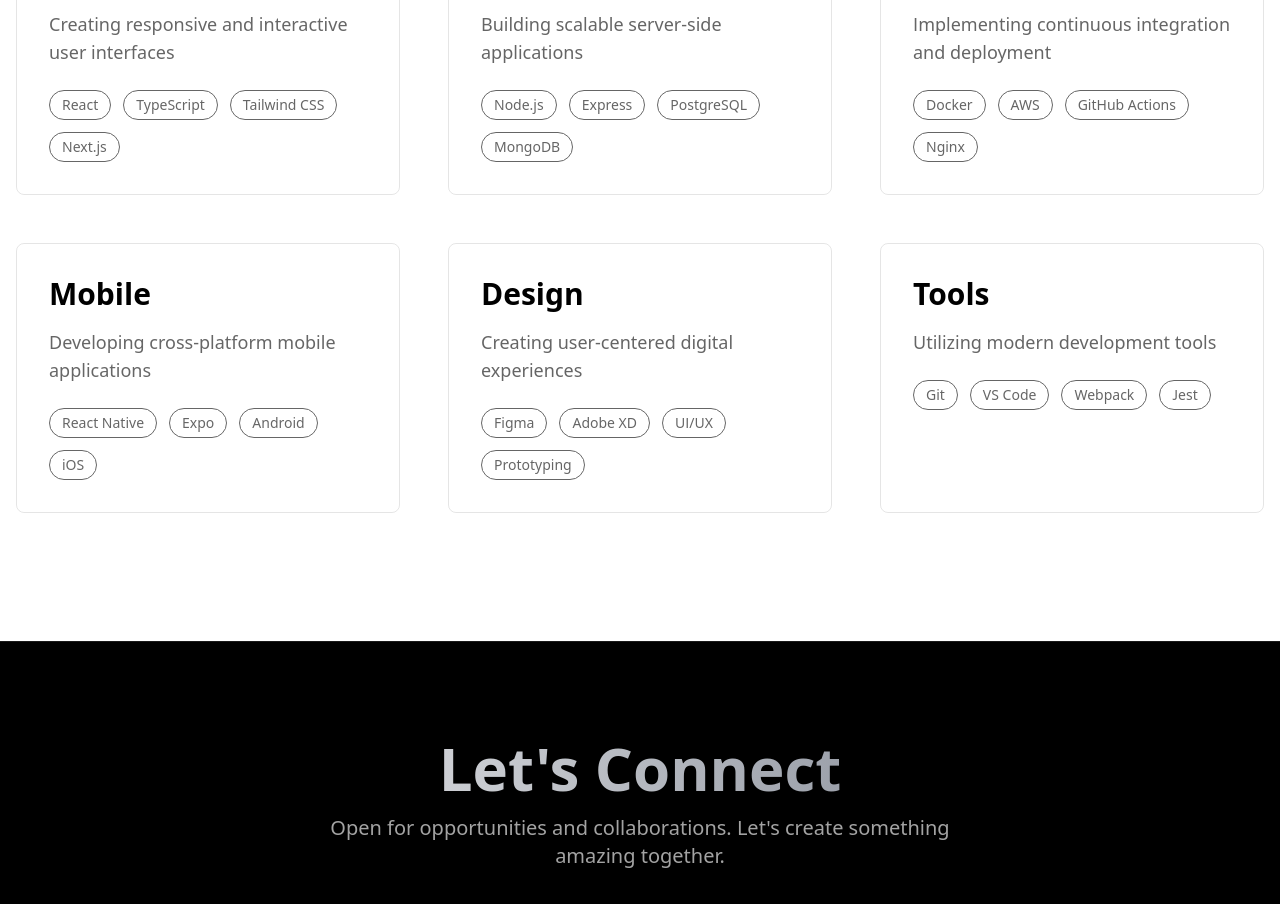
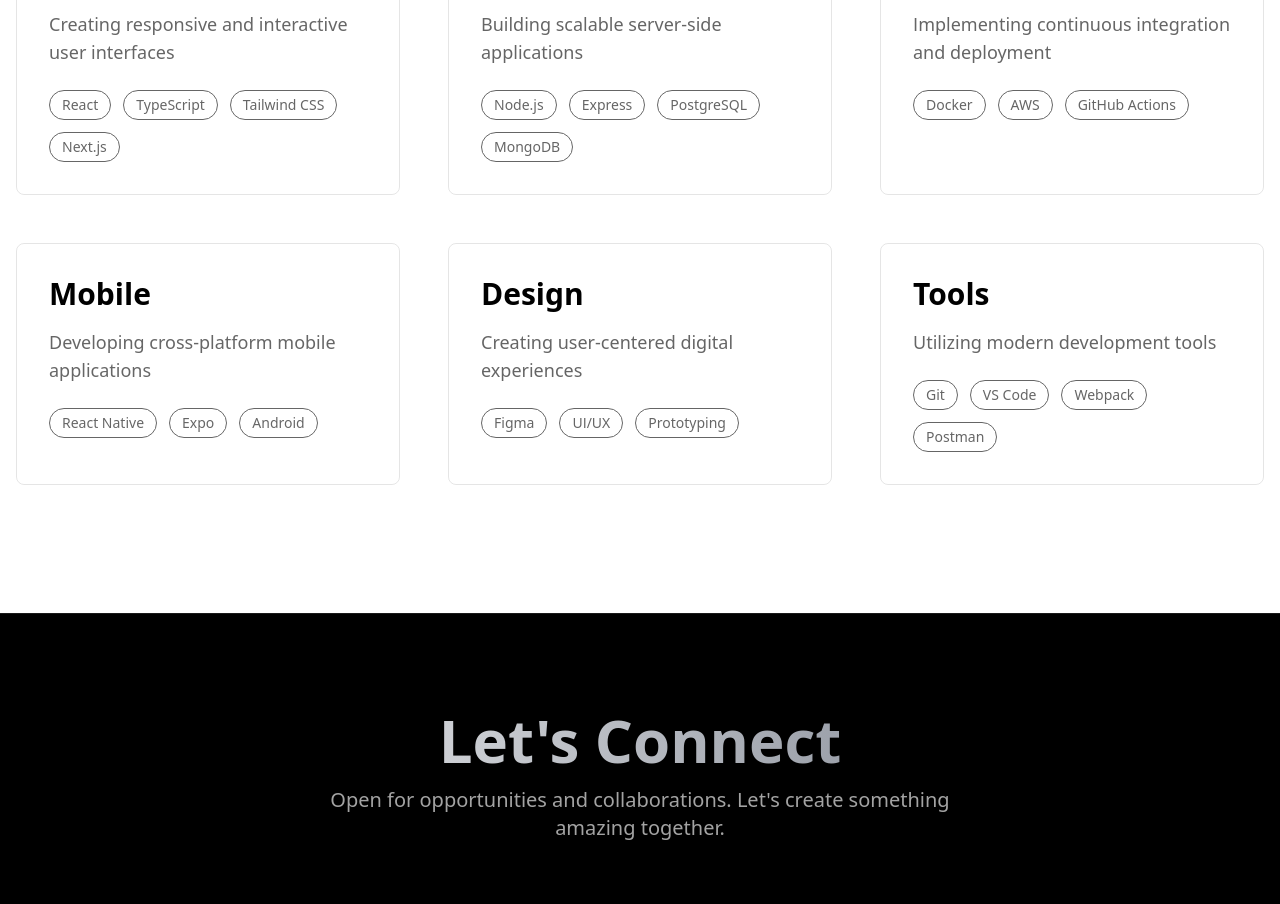
Before and after one commit to Harshninave04/theycallmeharsh, a React (Vite) app: page / in a window 1280 px wide. Shown: the part 3500-4404 px from the top of the page. Built offline with nearby package versions, Linux system fonts and the light colour scheme.

Commit message:
updateddd!!

```diff
--- a/src/components/Projects.tsx
+++ b/src/components/Projects.tsx
@@ -5,29 +5,31 @@
 
 const projects = [
   {
-    title: 'E-Commerce Platform',
-    description: 'A full-stack e-commerce solution built with React, Node.js, and PostgreSQL',
-    image: 'https://images.unsplash.com/photo-1661956602116-aa6865609028?auto=format&fit=crop&q=80&w=800',
+    title: 'Personal Portfolio Website',
+    description: 'A personal portfolio website showcasing my work and skills as a developer.',
+    image: 'https://harshninave.netlify.app/showcaseme.png',
     tech: ['React', 'Node.js', 'PostgreSQL', 'Stripe'],
     github: 'https://github.com',
-    live: 'https://example.com'
+    live: 'https://example.com',
   },
   {
     title: 'Task Management App',
     description: 'Real-time task management application with team collaboration features',
-    image: 'https://images.unsplash.com/photo-1611224923853-80b023f02d71?auto=format&fit=crop&q=80&w=800',
+    image:
+      'https://images.unsplash.com/photo-1611224923853-80b023f02d71?auto=format&fit=crop&q=80&w=800',
     tech: ['React', 'Firebase', 'Tailwind CSS'],
     github: 'https://github.com',
-    live: 'https://example.com'
+    live: 'https://example.com',
   },
   {
     title: 'AI Content Generator',
     description: 'AI-powered content generation tool using OpenAI API',
-    image: 'https://images.unsplash.com/photo-1677442136019-21780ecad995?auto=format&fit=crop&q=80&w=800',
+    image:
+      'https://images.unsplash.com/photo-1677442136019-21780ecad995?auto=format&fit=crop&q=80&w=800',
     tech: ['Next.js', 'OpenAI', 'MongoDB'],
     github: 'https://github.com',
-    live: 'https://example.com'
-  }
+    live: 'https://example.com',
+  },
 ];
 
 const Projects = () => {
--- a/src/data/skills.ts
+++ b/src/data/skills.ts
@@ -14,21 +14,21 @@
   {
     name: "DevOps",
     description: "Implementing continuous integration and deployment",
-    technologies: ["Docker", "AWS", "GitHub Actions", "Nginx"]
+    technologies: ["Docker", "AWS", "GitHub Actions"]
   },
   {
     name: "Mobile",
     description: "Developing cross-platform mobile applications",
-    technologies: ["React Native", "Expo", "Android", "iOS"]
+    technologies: ["React Native", "Expo", "Android"]
   },
   {
     name: "Design",
     description: "Creating user-centered digital experiences",
-    technologies: ["Figma", "Adobe XD", "UI/UX", "Prototyping"]
+    technologies: ["Figma", "UI/UX", "Prototyping"]
   },
   {
     name: "Tools",
     description: "Utilizing modern development tools",
-    technologies: ["Git", "VS Code", "Webpack", "Jest"]
+    technologies: ["Git", "VS Code", "Webpack", "Postman"]
   }
 ];
```
